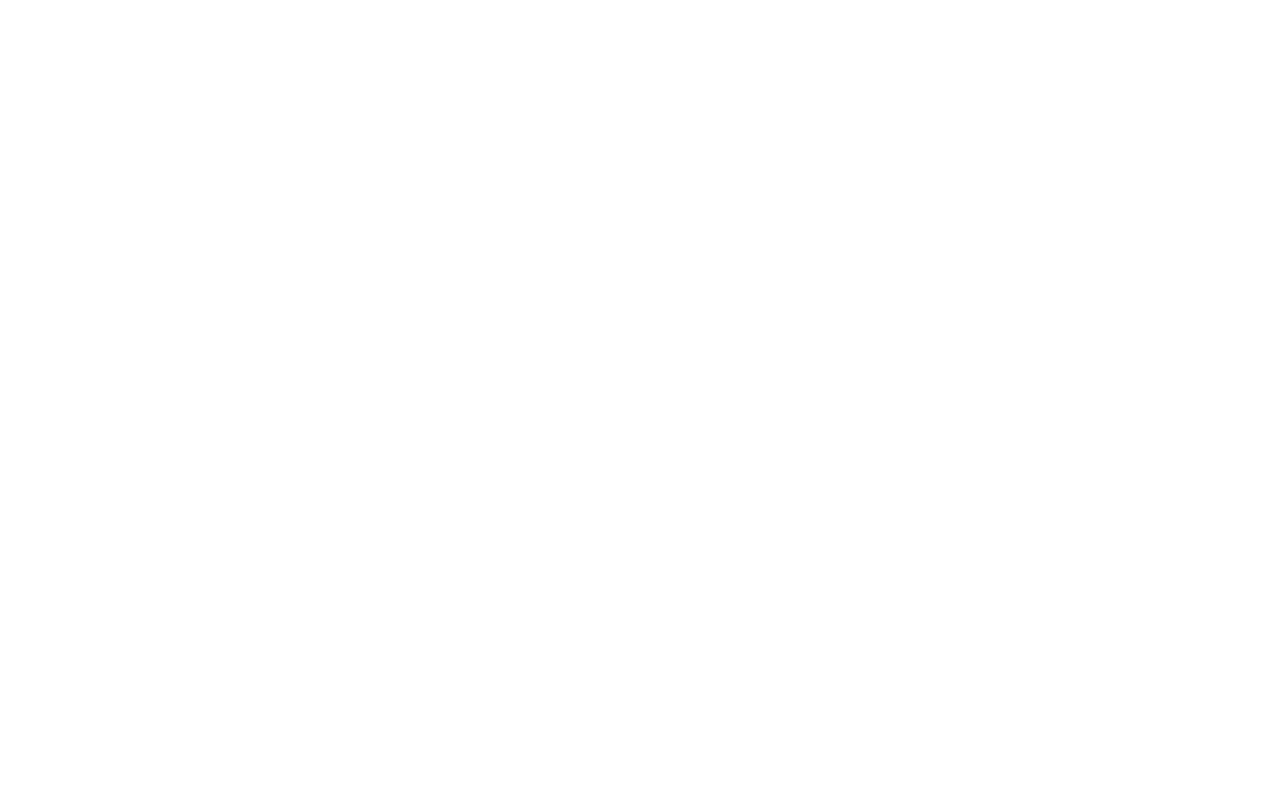
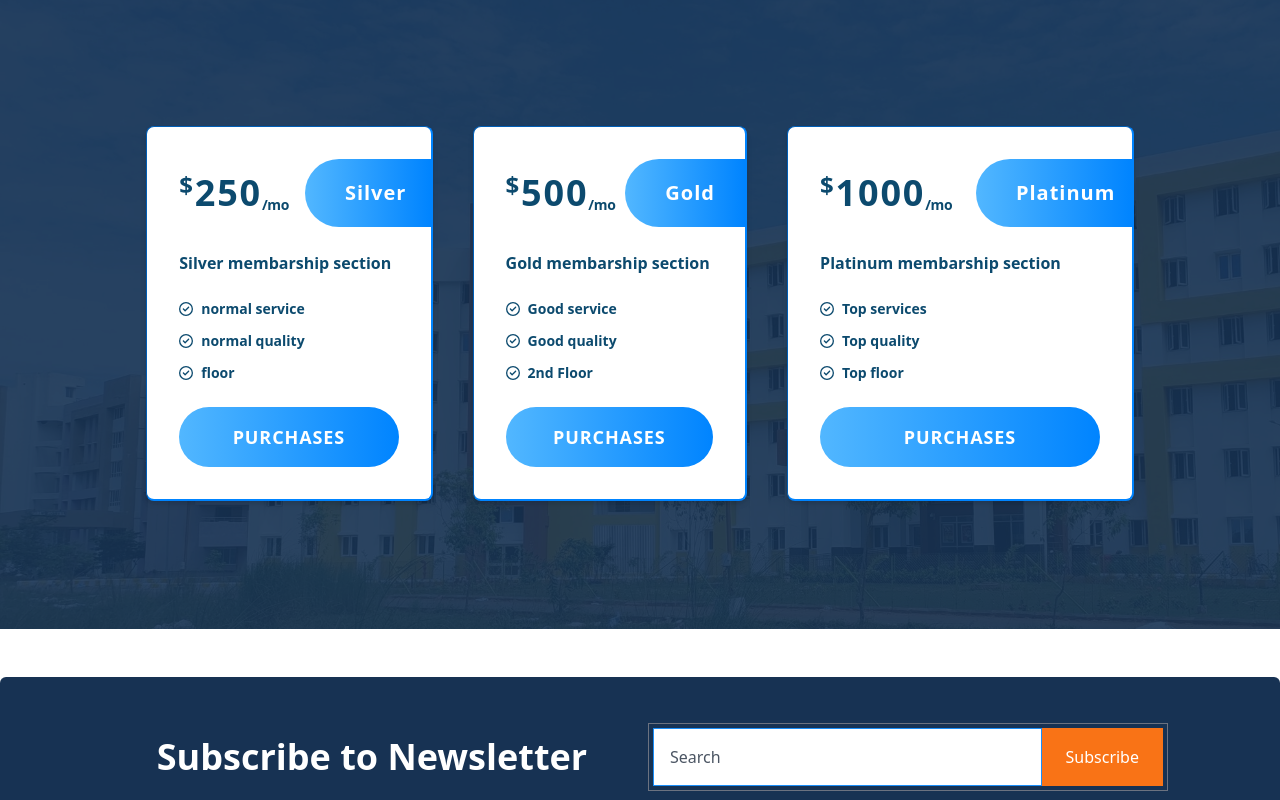
Before and after one commit to Basirul-Hridoy/campus-crave-client, a React (Vite) app: page / in a window 1280 px wide. Shown: the part 2200-3000 px from the top of the page. Before the commit the page ends 2270 px from the top, so only its background shows below. Built offline with nearby package versions, Linux system fonts and the light colour scheme.

Commit message:
Design: Membarship section design with show defrent data based on membarship tile

```diff
--- /dev/null
+++ b/public/membarship.json
@@ -0,0 +1,35 @@
+[
+    {
+        "_id": 1,
+        "title": "Silver membarship section",
+        "category": "Silver",
+        "price": 250,
+        "facilities": {
+            "name": "normal service",
+            "food": "normal quality",
+            "room": "floor"
+        }
+    },
+    {
+        "_id": 2,
+        "title": "Gold membarship section",
+        "category": "Gold",
+        "price": 500,
+        "facilities": {
+            "name": "Good service",
+            "food": "Good quality",
+            "room": "2nd Floor"
+        }
+    },
+    {
+        "_id": 3,
+        "title": "Platinum membarship section",
+        "category": "Platinum",
+        "price": 1000,
+        "facilities": {
+            "name": "Top services",
+            "food": "Top quality",
+            "room": "Top floor"
+        }
+    }
+]
--- a/src/App.jsx
+++ b/src/App.jsx
@@ -9,12 +9,12 @@
     setNavUserModal(false)
   }
   return (
-    <div className='mb-32'>
+    <div >
       <Navbar />
       <div onClick={handleNavUeerModal}>
         <Outlet />
       </div>
-      {/* <Footer /> */}
+      <Footer />
     </div>
   )
 }
--- a/src/pages/Home/Home.jsx
+++ b/src/pages/Home/Home.jsx
@@ -1,11 +1,13 @@
 import Banner from "./Banner";
 import MealsCategory from "./MealsCategory/MialsCategory";
+import Membarship from "./Membarship/Membarship";
 
 const Home = () => {
     return (
         <div>
             <Banner />
             <MealsCategory />
+            <Membarship />
         </div>
     );
 };
--- /dev/null
+++ b/src/pages/Home/Membarship/Membarship.jsx
@@ -0,0 +1,26 @@
+import { useQuery } from "@tanstack/react-query";
+import MembarshipCardDesign from "./MembarshipCardDesign";
+import hostelBg from "../../../../public/images/hostel-image.jpg"
+
+const Membarship = () => {
+
+    const { data: membarshipData = [] } = useQuery({
+        queryKey: ["membarship"],
+        queryFn: async () => {
+            const res = await fetch("membarship.json");
+            return res.json();
+        }
+    });
+    console.log(membarshipData);
+    return (
+        <div style={{ backgroundImage: `url(${hostelBg})`, backgroundSize: "cover" }} className="bg-fixed">
+            <div className=" flex md:flex-row flex-col justify-center gap-10  md:py-32 py-8 bg-primary bg-opacity-90 px-4 md:px-0">
+                {
+                    membarshipData.map(membarship => <MembarshipCardDesign key={membarship._id} membarshipData={membarship} />)
+                }
+            </div>
+        </div>
+    );
+};
+
+export default Membarship;
--- /dev/null
+++ b/src/pages/Home/Membarship/MembarshipCardDesign.jsx
@@ -0,0 +1,27 @@
+import { FaRegCircleCheck } from "react-icons/fa6";
+const MembarshipCardDesign = ({ membarshipData }) => {
+    const { _id, title, category, price, facilities } = membarshipData;
+    return (
+        <div>
+            <div className="bg-white max-w-[400px] shadow-md py-8 pl-8 rounded-lg border-t border-l border-l-[#005eb6] border-t-[#005eb6] border-b-2 border-r-2 border-b-[#0084ff] border-r-[#0084ff] space-y-6">
+                <div className="flex justify-between items-center">
+                    <h1 className="w-[35%] text-2xl md:text-4xl font-bold tracking-wider text-sky-900"><sup className="text-2xl font-black">$</sup>{price}<sub className="text-sm tracking-tight">/mo</sub></h1>
+                    <div className=" px-4 md:px-10 py-4 md:py-5  w-[50%] bg-gradient-to-r from-[#52b7ff] to-[#0084ff] rounded-tl-full rounded-bl-full">
+                        <h3 className="text-white font-semibold md:text-xl tracking-wider">{category}</h3>
+                    </div>
+                </div>
+                <p className="text-sky-900 font-semibold">{title}</p>
+                <ul className="space-y-3">
+                    <li className="flex items-center gap-2 text-sm text-sky-900 font-semibold"><FaRegCircleCheck />{facilities?.name}</li>
+                    <li className="flex items-center gap-2 text-sm text-sky-900 font-semibold"><FaRegCircleCheck />{facilities?.food}</li>
+                    <li className="flex items-center gap-2 text-sm text-sky-900 font-semibold"><FaRegCircleCheck />{facilities?.room}</li>
+                </ul>
+                <div className="mr-8">
+                    <button className="py-4 w-full bg-gradient-to-r from-[#52b7ff] to-[#0084ff] rounded-full uppercase text-white font-semibold text-lg tracking-wider">Purchases</button>
+                </div>
+            </div>
+        </div>
+    );
+};
+
+export default MembarshipCardDesign;
```
Also changed, not shown: public/images/hostel-image.jpg (added).
